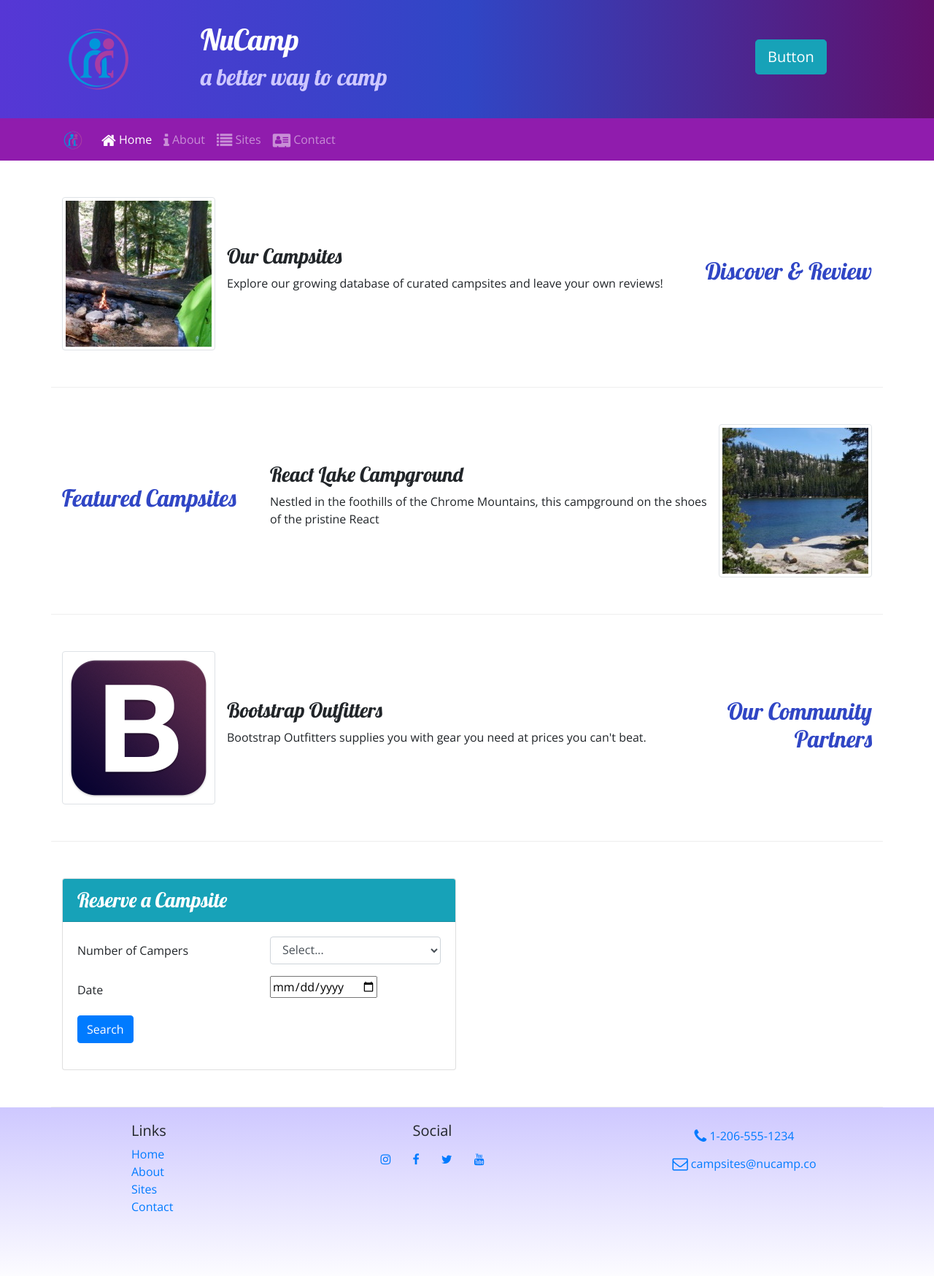
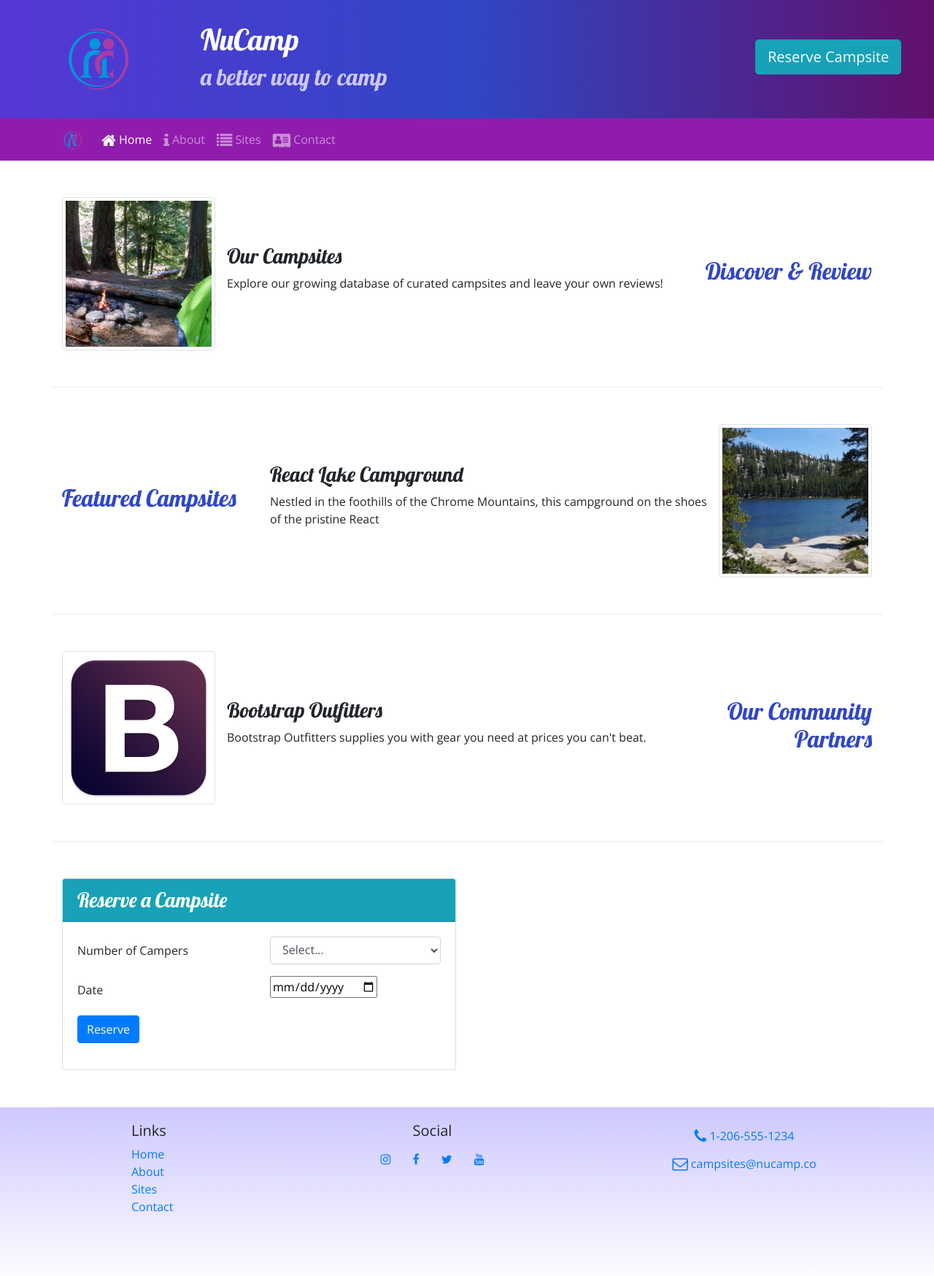
Before and after one commit to codecaviette/nucampsite-bootstrap, a website: page index.html in a window 1280 px wide. Shown: the whole page at 73% size. Drawn offline with nearby package versions, Linux system fonts and the light colour scheme.

Commit message:
Reserve Form and Button

```diff
--- a/index.html
+++ b/index.html
@@ -31,7 +31,7 @@
                     <h2> a better way to camp </h2>
                 </div>
                 <div class="col-md-4 col-xl-2">
-                <a href="#reserveForm" role="button" class="btn btn-info btn-lg mt-4">Button</a>
+                <a href="#reserveForm" role="button" class="btn btn-info btn-lg mt-4">Reserve Campsite</a>
                 </div>
             </div>
         </div>
@@ -132,7 +132,7 @@
                         </div>
                         <div class="row form-group">
                             <div class="col">
-                                <button type="submit" class="btn btn-primary" >Search</button>
+                                <button type="submit" class="btn btn-primary" >Reserve</button>
                             </div>
                         </div>
 
```
